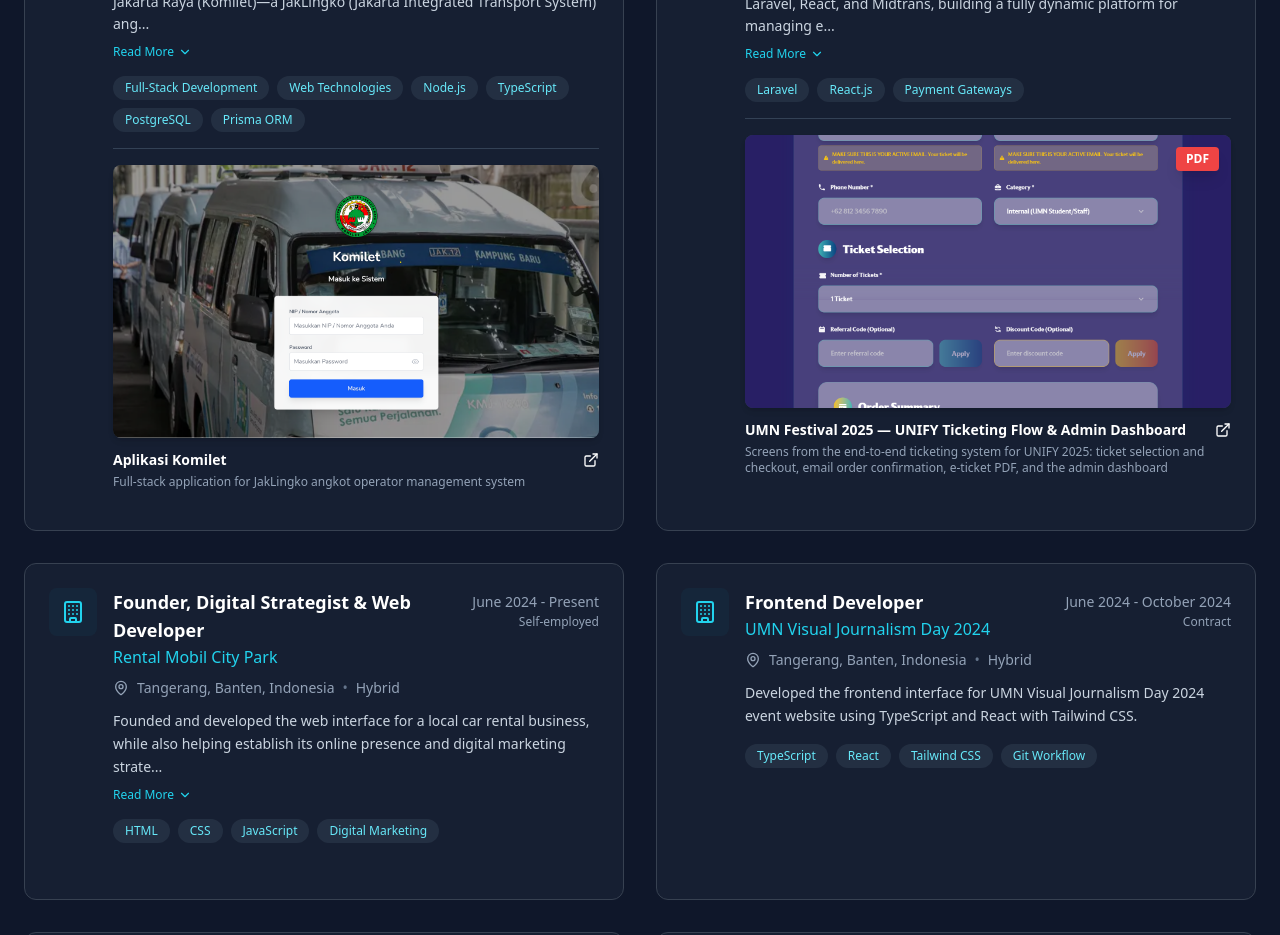
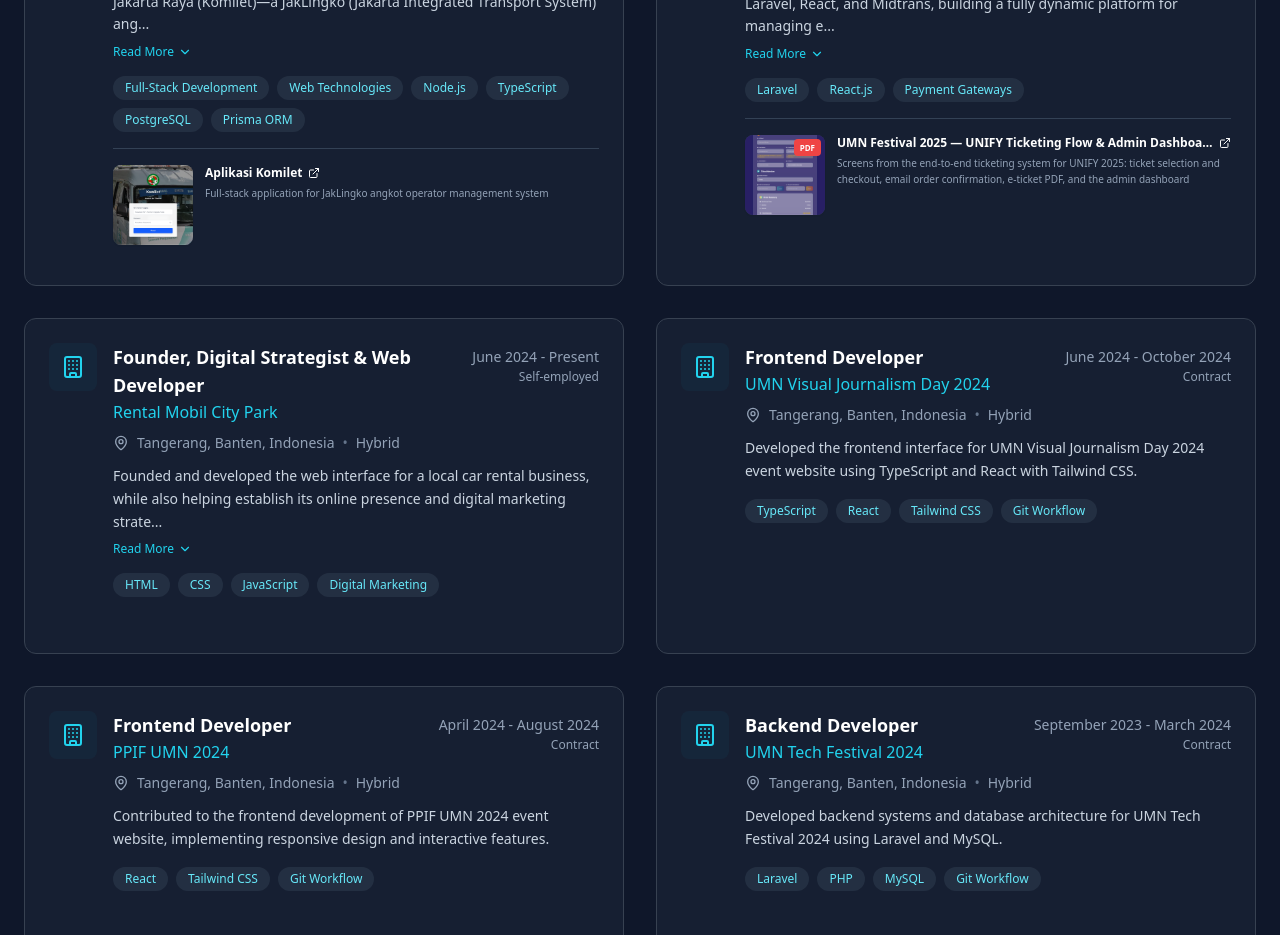
Before and after one commit to davidgrcias/davidgrcias.github.io, a React (Vite) app: page / in a window 1280 px wide. Shown: the part 3440-4375 px from the top of the page. Built offline with nearby package versions, Linux system fonts and the light colour scheme; no server answers.

Commit message:
media mengecil

```diff
--- a/src/components/PortfolioContent.jsx
+++ b/src/components/PortfolioContent.jsx
@@ -747,28 +747,31 @@
                                 </div>
                               )}
 
-                              {/* Media Section - Disable on mobile if it causes issues */}
+                              {/* Media Section - Compact Layout */}
                               {exp.media && (
                                 <div className="mt-4 pt-4 border-t border-slate-200 dark:border-slate-700">
                                   <a
                                     href={exp.media.url}
                                     target="_blank"
                                     rel="noopener noreferrer"
-                                    className="block group/media"
+                                    className="flex gap-3 group/media"
                                   >
-                                    <div className="relative overflow-hidden rounded-lg bg-slate-200 dark:bg-slate-700 aspect-video mb-3 hover:ring-2 hover:ring-cyan-500 transition-all duration-300 shadow-md hover:shadow-xl">
+                                    {/* Compact Thumbnail - Left Side */}
+                                    <div className="relative overflow-hidden rounded-lg bg-slate-200 dark:bg-slate-700 w-20 h-20 flex-shrink-0 hover:ring-2 hover:ring-cyan-500 transition-all duration-300 shadow-sm hover:shadow-md">
                                       {exp.media.type === 'pdf' && !exp.media.thumbnail ? (
-                                        <PDFThumbnail />
+                                        <div className="w-full h-full flex items-center justify-center">
+                                          {renderIcon("FileText", 32)}
+                                        </div>
                                       ) : exp.media.thumbnail ? (
                                         <>
                                           <img
                                             src={exp.media.thumbnail}
                                             alt={exp.media.title}
-                                            className="w-full h-full object-cover group-hover/media:scale-105 transition-transform duration-300"
+                                            className="w-full h-full object-cover group-hover/media:scale-110 transition-transform duration-300"
                                             loading="lazy"
                                           />
                                           {exp.media.type === 'pdf' && (
-                                            <div className="absolute top-3 right-3 bg-red-500 text-white text-xs font-bold px-2.5 py-1 rounded shadow-lg">
+                                            <div className="absolute top-1 right-1 bg-red-500 text-white text-[8px] font-bold px-1.5 py-0.5 rounded">
                                               PDF
                                             </div>
                                           )}
@@ -777,23 +780,25 @@
                                         <img
                                           src={exp.media.url}
                                           alt={exp.media.title}
-                                          className="w-full h-full object-cover group-hover/media:scale-105 transition-transform duration-300"
+                                          className="w-full h-full object-cover group-hover/media:scale-110 transition-transform duration-300"
                                           loading="lazy"
                                         />
                                       )}
                                       <div className="absolute inset-0 bg-black/0 group-hover/media:bg-black/10 transition-colors duration-300 flex items-center justify-center">
-                                        <div className="opacity-0 group-hover/media:opacity-100 transition-opacity duration-300 bg-white/90 dark:bg-slate-800/90 rounded-full p-3 shadow-lg">
-                                          {renderIcon("ExternalLink", 24)}
+                                        <div className="opacity-0 group-hover/media:opacity-100 transition-opacity duration-300 bg-white/90 dark:bg-slate-800/90 rounded-full p-1.5">
+                                          {renderIcon("ExternalLink", 16)}
                                         </div>
                                       </div>
                                     </div>
-                                    <div>
-                                      <h4 className="text-sm font-semibold text-slate-800 dark:text-white group-hover/media:text-cyan-600 dark:group-hover/media:text-cyan-400 transition-colors flex items-center gap-2">
-                                        <span className="flex-1">{exp.media.title}</span>
-                                        {renderIcon("ExternalLink", 16)}
+
+                                    {/* Media Info - Right Side */}
+                                    <div className="flex-1 min-w-0">
+                                      <h4 className="text-xs font-semibold text-slate-800 dark:text-white group-hover/media:text-cyan-600 dark:group-hover/media:text-cyan-400 transition-colors flex items-center gap-1.5 mb-1">
+                                        <span className="truncate">{exp.media.title}</span>
+                                        {renderIcon("ExternalLink", 12)}
                                       </h4>
                                       {exp.media.description && (
-                                        <p className="text-xs text-slate-600 dark:text-slate-400 mt-1 line-clamp-2">
+                                        <p className="text-[10px] text-slate-600 dark:text-slate-400 line-clamp-2 leading-relaxed">
                                           {exp.media.description}
                                         </p>
                                       )}
```
